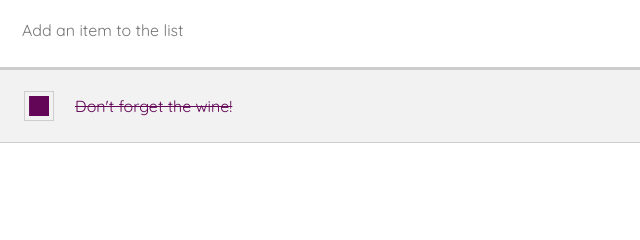
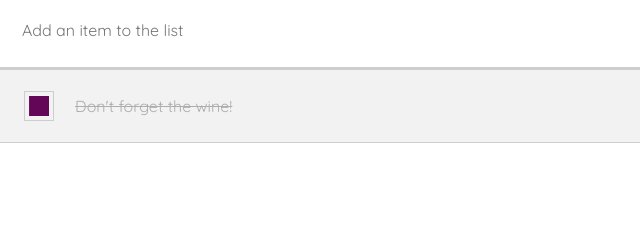
Before and after one commit to dorahagen/shopping-list, a plain HTML site: page index.html in a window 1280 px wide. Both pictures are taken after a click on the item "Don't forget the wine!". Shown: the part 155-395 px from the top of the page, 0-640 px from the left. Drawn offline with nearby package versions, Linux system fonts and the light colour scheme.

Commit message:
Changed crossed off text color

```diff
--- a/css/main.css
+++ b/css/main.css
@@ -70,6 +70,7 @@ p {
 .checked {
 	background-image: url('../images/box-checked.jpg');
 	text-decoration: line-through;
+	color: #adadad;
 }
 
 li {
```
